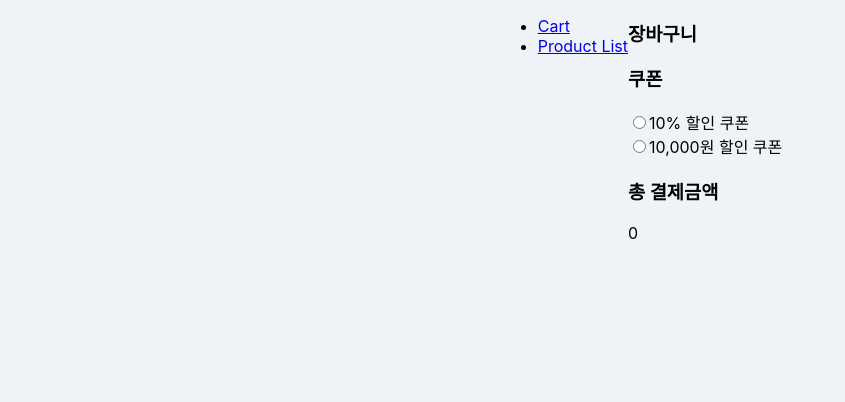
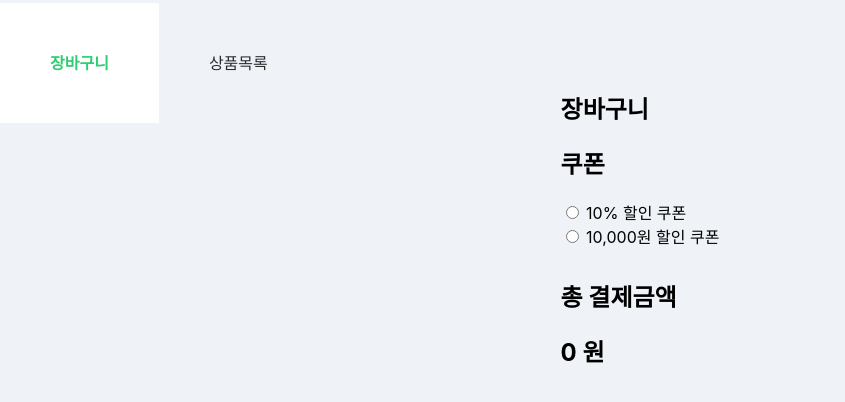
Before and after one commit to shkimolulo/class-shopping-bag, a React (Create React App) app: page /cart in a window 1280 px wide. Shown: the top 402 px of the page, without its empty margins (0-845 px from the left). Built offline with nearby package versions, Linux system fonts and the light colour scheme.

Commit message:
결제에 포함할 것 선택

```diff
--- a/package.json
+++ b/package.json
@@ -6,9 +6,12 @@
     "@testing-library/jest-dom": "^5.11.4",
     "@testing-library/react": "^11.1.0",
     "@testing-library/user-event": "^12.1.10",
+    "bootstrap": "^4.6.0",
     "cross-env": "^7.0.3",
     "react": "^17.0.1",
+    "react-bootstrap": "^1.4.3",
     "react-dom": "^17.0.1",
+    "react-pagination-library": "^0.1.14",
     "react-router-dom": "^5.2.0",
     "react-scripts": "4.0.2",
     "web-vitals": "^1.0.1"
--- a/src/Components/App.css
+++ b/src/Components/App.css
@@ -1,5 +1,40 @@
 * {
   box-sizing: border-box;
+}
+
+.header {
+  padding-top:50px;
+  position: absolute;
+  width: 100%;
+}
+
+.header__nav {
+  padding: 50px;
+  background-color: #eff3f7;
+  color: #2c2c2c;
+  text-decoration: none;
+}
+
+.header__active_nav {
+  padding: 50px;
+  background-color: #ffffff;
+  font-weight: bold;
+  color: #2fcc71;
+  text-decoration: none;
+}
+
+ul {
+  list-style-type: none;
+  margin: 0;
+  padding: 0;
+}
+
+li {
+  display: inline;
+  background-color: #ffffff;
+  padding: 50px;
+  font-family: -apple-system, BlinkMacSystemFont, "Segoe UI", RRoboto, Oxygen, -apple-system, BlinkMacSystemFont, 'Segoe UI', Roboto, Oxygen, Ubuntu, Cantarell, 'Open Sans', 'Helvetica Neue', sans-serif;
+  font-weight: 300;
 }
 
 body {
@@ -7,21 +42,11 @@ body {
   padding: 0;
   font-family: -apple-system, BlinkMacSystemFont, "Segoe UI", RRoboto, Oxygen, -apple-system, BlinkMacSystemFont, 'Segoe UI', Roboto, Oxygen, Ubuntu, Cantarell, 'Open Sans', 'Helvetica Neue', sans-serif;
   background-color: #eff3f7;
-  height: 100%;
 }
 
 html, body, #root, .container {
-  height: 100%;
   display: flex;
   justify-content: center;
-}
-
-.loader {
-  width: 100%;
-  height: 100%;
-  display: flex;
-  justify-content: center;
-  align-items: center;
 }
 
 .products {
@@ -30,13 +55,12 @@ html, body, #root, .container {
   align-items: flex-start;
   flex-wrap: wrap;
   padding: 70px;
-  /* padding-top:  */
-  width: 80%;
+  width: 100%;
 }
 
 .products .product {
-  width: 45%;
-  background-color: white;
+  width: 100%;
+  background-color: #ffffff;
   margin-bottom: 70px;
   display: flex;
   align-items: flex-start;
@@ -49,11 +73,11 @@ html, body, #root, .container {
     0 8px 16px -8px rgba(0,0,0, 0.3), 0 -6px 16px -6px rgba(0, 0, 0, 0.025);
 }
 
-.product img {
+.product .product__cover_image {
   position: relative;
-  top: -50px;
-  max-width: 120px;
+  max-width: 400px;
   margin-right: 30px;
+  margin-bottom: 30px;
   box-shadow: 0 13px 27px -5px rgba(50, 50, 93, 0.25),
     0 8px 16px -8px rgba(0,0,0, 0.3), 0 -6px 16px -6px rgba(0, 0, 0, 0.025);
 }
@@ -74,3 +98,7 @@ html, body, #root, .container {
   color: #b2b3bc;
   opacity: 0.5;
 }
+
+.cart__total_price {
+  margin-top: 30px;
+}
--- a/src/Components/App.js
+++ b/src/Components/App.js
@@ -1,26 +1,57 @@
 import React from "react";
 import { BrowserRouter as Router, Route, Switch } from "react-router-dom";
 import ProductItem from "./ProductItem";
-import Cart from "../Screens/Cart";
-import Header from './Header';
-import productItems from "../productItems";
-import coupons from "../coupons";
-import Coupon from "./Coupon";
+import Cart from "./Cart";
+import Header from "./Header";
+import productItems from "../api/productItems";
+import Pagination from "react-pagination-library";
 import "./App.css"
+import "react-pagination-library/build/css/index.css";
 
 class App extends React.Component {
   constructor() {
     super();
+
+    this.sortProductItemsByScore(productItems);
+    const dataOfPerPage = 5;
+    let chunkedProductItems = this.chunkProductItems(dataOfPerPage);
+
     this.state = {
       cartItems: [],
-      payingCartItems: [],
-      usingCouponItem: [],
+      currentPage: 1,
+      currentDataOfPage: chunkedProductItems[0],
+      chunkedProductItems: chunkedProductItems,
     };
+
+    this.chunkProductItems = this.chunkProductItems.bind(this);
     this.handleAddToCart = this.handleAddToCart.bind(this);
     this.handleRemoveFromCart = this.handleRemoveFromCart.bind(this);
-    this.handleCouponCheckboxChange = this.handleCouponCheckboxChange.bind(this);
     this.setCartItems = this.setCartItems.bind(this);
-    this.calculateTotalPrice = this.calculateTotalPrice.bind(this);
+    this.changeCurrentPage = this.changeCurrentPage.bind(this);
+  }
+  sortProductItemsByScore(productItems) {
+    productItems.sort(function (a, b) {
+      if (a.score < b.score) {
+        return 1;
+      }
+      if (a.score > b.score) {
+        return -1;
+      }
+      return 0;
+    });
+  }
+  chunkProductItems(size) {
+    const chunked = [];
+    let index = 0;
+
+    while (index < productItems.length) {
+      chunked.push(productItems.slice(index, index + size));
+      index += size;
+    }
+
+    this.setState({ chunkedProductItems: chunked });
+
+    return chunked;
   }
   handleAddToCart(selectedProduct) {
     let { cartItems } = this.state;
@@ -32,9 +63,7 @@ class App extends React.Component {
     selectedProduct.quantity = 1;
     cartItems.push(selectedProduct);
 
-    this.setState({
-      cartItems: cartItems,
-    });
+    this.setState({ cartItems: cartItems });
   }
   handleRemoveFromCart(selectedProduct) {
     let { cartItems } = this.state;
@@ -46,15 +75,7 @@ class App extends React.Component {
       cartItems.splice(index, 1);
     }
 
-    this.setState({
-      cartItems: cartItems,
-    });
-  }
-  handleCouponCheckboxChange(event) {
-    const target = event.target;
-    const targetCoupon = coupons.find(item => item.title === target.value);
-
-    this.setState({ usingCouponItem: targetCoupon });
+    this.setState({ cartItems: cartItems });
   }
   isInCart(id) {
     let { cartItems } = this.state;
@@ -63,73 +84,35 @@ class App extends React.Component {
       return item.id === id;
     });
   }
-  calculateTotalPrice() {
-    let { cartItems, usingCouponItem } = this.state;
-    let totalPrice = 0;
+  setCartItems(cartItems) {
+    this.setState({ cartItems: cartItems });
+  }
+  changeCurrentPage(numPage) {
+    let { chunkedProductItems } = this.state;
 
-    cartItems.forEach(item => {
-      totalPrice += item.price * item.quantity;
-    });
-
-    let totalPriceOfAvailableCoupon = 0;
-    let totalPriceOfNotAvailableCoupon = 0;
-
-    if (usingCouponItem.type === 'amount') {
-      if (totalPriceOfAvailableCoupon === 0 && totalPriceOfNotAvailableCoupon === 0)
-        cartItems.forEach(cartItem => {
-          if (cartItem.availableCoupon !== false) {
-            totalPriceOfAvailableCoupon += cartItem.price;
-          } else {
-            totalPriceOfNotAvailableCoupon += cartItem.price;
-          }
-        })
-
-        let isLessThanDiscountAmount = totalPriceOfAvailableCoupon - usingCouponItem.discountAmount < 0
-        if (isLessThanDiscountAmount) {
-          totalPriceOfAvailableCoupon = 0;
-        } else {
-          totalPriceOfAvailableCoupon -= usingCouponItem.discountAmount;
-        }
-        totalPrice = totalPriceOfAvailableCoupon + totalPriceOfNotAvailableCoupon;
-    } else if (usingCouponItem.type === 'rate') {
-      cartItems.forEach(cartItem => {
-        if (cartItem.availableCoupon !== false) {
-          totalPriceOfAvailableCoupon += cartItem.price;
-        } else {
-          totalPriceOfNotAvailableCoupon += cartItem.price;
-        }
-      })
-
-      totalPriceOfAvailableCoupon = totalPriceOfAvailableCoupon * (100 - usingCouponItem.discountRate) * 0.01
-      totalPrice = totalPriceOfAvailableCoupon + totalPriceOfNotAvailableCoupon;
-    }
-
-    return totalPrice;
-  }
-  setCartItems(cartItems) {
-    this.setState({
-      cartItems: cartItems,
-    })
-  }
+    this.setState({ currentPage: numPage });
+    this.setState({ currentDataOfPage: chunkedProductItems[numPage - 1] });
+  };
   render() {
-    let { cartItems } = this.state;
+    let { cartItems, currentPage, currentDataOfPage, chunkedProductItems } = this.state;
 
     return (
-      <section className="container">
+      <div className="container">
         <Router>
           <Header />
+          <section>
+          <div className="products">
             <Switch>
               <Route
                 exact
                 path="/products"
                 render={props => {
                   return (
-                    <div className="products">
-                      <h1>상품 목록</h1>
                     <div>
+                      <h1>상품목록</h1>
                       {
-                          productItems.map(productItem => {
-                            return <div key={productItem.id}>
+                        currentDataOfPage.map(productItem => {
+                          return <div key={productItem.id} className="product">
                             <ProductItem
                               id={productItem.id}
                               title={productItem.title}
@@ -140,16 +123,21 @@ class App extends React.Component {
                               {
                                 this.isInCart(productItem.id)
                                 ? <button onClick={() => this.handleRemoveFromCart(productItem)}>
-                                  빼기
+                                  <img alt="장바구니 빼기" src="http://simpleicon.com/wp-content/uploads/Shopping-Cart-10-64x64.png"></img>
                                 </button>
                                 : <button onClick={() => this.handleAddToCart(productItem)}>
-                                  담기
+                                  <img alt="장바구니 담기" src="http://simpleicon.com/wp-content/uploads/Shopping-Cart-15-64x64.png"></img>
                                 </button>
                               }
                           </div>
                         })
                       }
-                      </div>
+                      <Pagination
+                        currentPage={currentPage}
+                        totalPages={chunkedProductItems.length}
+                        changeCurrentPage={this.changeCurrentPage}
+                        theme="bottom-border"
+                      />
                     </div>
                   );
                 }}
@@ -159,37 +147,18 @@ class App extends React.Component {
                 path="/cart"
                 render={props => {
                   return (
-                  <section>
+                    <div>
                       <h1>장바구니</h1>
                       <Cart productItems={cartItems} setCartItems={this.setCartItems}/>
-                    <h1>쿠폰</h1>
-                    <form>
-                    {
-                      coupons.map(coupon => {
-                        return (
-                          <span key={coupon.title}>
-                            <input
-                              name="isSelectedCoupon"
-                              type="radio"
-                              value={coupon.title}
-                              onChange={this.handleCouponCheckboxChange}
-                            />
-                            <Coupon title={coupon.title}></Coupon>
-                            <br/>
-                          </span>
-                        );
-                      })
-                    }
-                    </form>
-                    <h1>총 결제금액</h1>
-                    <div>{this.calculateTotalPrice()}</div>
-                  </section>
+                    </div>
                   );
                 }}
               />
             </Switch>
+          </div>
+          </section>
         </Router>
-      </section>
+      </div>
     )
   }
 }
--- /dev/null
+++ b/src/Components/Cart.js
@@ -0,0 +1,177 @@
+import React from "react"
+import ProductItem from "../components/ProductItem"
+import coupons from "../api/coupons";
+import Coupon from "./Coupon";
+
+class Cart extends React.Component {
+  constructor(props) {
+    super(props);
+    this.state = {
+      productItems: this.props.productItems,
+      payingCartItems: [],
+      usingCouponItem: [],
+    }
+
+    this.handleCouponRadioChange = this.handleCouponRadioChange.bind(this);
+    this.plusProductItemQuantity = this.plusProductItemQuantity.bind(this);
+    this.minusProductItemQuantity = this.minusProductItemQuantity.bind(this);
+    this.changeProductItemQuantity = this.changeProductItemQuantity.bind(this);
+    this.handlePayingCartItemCheckboxChange = this.handlePayingCartItemCheckboxChange.bind(this);
+    this.calculateTotalPrice = this.calculateTotalPrice.bind(this);
+  }
+  handleCouponRadioChange(event) {
+    const target = event.target;
+    const targetCoupon = coupons.find(item => item.title === target.value);
+
+    this.setState({ usingCouponItem: targetCoupon });
+    this.calculateTotalPrice();
+  }
+  plusProductItemQuantity(productItem) {
+    productItem.quantity++;
+    this.changeProductItemQuantity(productItem);
+  }
+  minusProductItemQuantity(productItem) {
+    if (productItem.quantity - 1 < 1) {
+      alert("최소 1개 수량이 지정되어야 합니다.");
+      return;
+    }
+    productItem.quantity--;
+    this.changeProductItemQuantity(productItem);
+  }
+  changeProductItemQuantity(productItem) {
+    let { payingCartItems } = this.state;
+    let index = payingCartItems.findIndex(item => {
+      return item.id === productItem.id;
+    });
+
+    if (index > -1) {
+      payingCartItems[index] = productItem;
+    }
+
+    this.setState({ payingCartItems: payingCartItems });
+    this.calculateTotalPrice();
+  }
+  handlePayingCartItemCheckboxChange(event) {
+    const target = event.target;
+    let { payingCartItems, productItems } = this.state;
+
+    let isExistent = payingCartItems.some(item => {
+      return item.id === target.value;
+    });
+    let isNotExistent = ! isExistent;
+
+    if (isNotExistent && target.checked) {
+      let index = productItems.findIndex(item => {
+        return item.id === target.value;
+      });
+      payingCartItems.push(productItems[index]);
+    }
+
+    if (isExistent && ! target.checked) {
+      let index = payingCartItems.findIndex(item => {
+        return item.id === target.value;
+      });
+      payingCartItems.splice(index, 1);
+    }
+
+    this.setState({ payingCartItems: payingCartItems });
+  }
+  calculateTotalPrice() {
+    let { payingCartItems, usingCouponItem } = this.state;
+    let totalPrice = 0;
+
+    payingCartItems.forEach(item => {
+      item.totalPrice = 0;
+      item.totalPrice += item.price * item.quantity;
+      totalPrice += item.totalPrice;
+    });
+
+    let totalPriceOfAvailableCoupon = 0;
+    let totalPriceOfNotAvailableCoupon = 0;
+
+    payingCartItems.forEach(item => {
+      if (item.availableCoupon !== false) {
+        totalPriceOfAvailableCoupon += item.totalPrice;
+      } else {
+        totalPriceOfNotAvailableCoupon += item.totalPrice;
+      }
+    });
+
+    if (usingCouponItem.type === 'amount') {
+      let isLessThanDiscountAmount = totalPriceOfAvailableCoupon - usingCouponItem.discountAmount < 0
+      if (isLessThanDiscountAmount) {
+        totalPriceOfAvailableCoupon = 0;
+      } else {
+        totalPriceOfAvailableCoupon -= usingCouponItem.discountAmount;
+      }
+      totalPrice = totalPriceOfAvailableCoupon + totalPriceOfNotAvailableCoupon;
+    } else if (usingCouponItem.type === 'rate') {
+      totalPriceOfAvailableCoupon = totalPriceOfAvailableCoupon * (100 - usingCouponItem.discountRate) * 0.01
+      totalPrice = Math.floor(totalPriceOfAvailableCoupon + totalPriceOfNotAvailableCoupon);
+    }
+
+    let reg = /(^[+-]?\d+)(\d{3})/;
+    let n = (totalPrice + '');
+
+    while (reg.test(n)) {
+      n = n.replace(reg, `$1,$2`);
+    }
+
+    return n;
+  }
+  render() {
+    const { productItems } = this.props;
+
+    return (
+      <div>
+        {
+          productItems.map(productItem => {
+            return <div key={productItem.id} className="product">
+              <input
+                type="checkbox"
+                value={productItem.id}
+                onChange={this.handlePayingCartItemCheckboxChange}
+              />
+              <ProductItem
+                id={productItem.id}
+                title={productItem.title}
+                coverImage={productItem.coverImage}
+                price={productItem.price}
+              />
+              <div>
+                <button onClick={() => this.minusProductItemQuantity(productItem)}>-</button>
+                <span> {productItem.quantity} </span>
+                <button onClick={() => this.plusProductItemQuantity(productItem)}>+</button>
+              </div>
+            </div>
+          })
+        }
+        <h1>쿠폰</h1>
+        <form>
+        {
+          coupons.map(coupon => {
+            return (
+              <span key={coupon.title}>
+                <input
+                  name="isSelectedCoupon"
+                  type="radio"
+                  value={coupon.title}
+                  onChange={this.handleCouponRadioChange}
+                />
+                <Coupon title={coupon.title}></Coupon>
+                <br/>
+              </span>
+            );
+          })
+        }
+        </form>
+        <div className="cart__total_price">
+          <h1>총 결제금액</h1>
+          <div><h2>{this.calculateTotalPrice()} 원</h2></div>
+        </div>
+      </div>
+    );
+  }
+}
+
+export default Cart;
--- a/src/Components/Coupon.js
+++ b/src/Components/Coupon.js
@@ -6,7 +6,7 @@ class Coupon extends React.Component {
     let title = this.props.title;
 
     return (
-        <span>{title}</span >
+        <span> {title}</span>
     );
   }
 }
--- a/src/Components/Header.js
+++ b/src/Components/Header.js
@@ -1,12 +1,10 @@
 import React from 'react';
-import { Link } from "react-router-dom";
+import { NavLink } from "react-router-dom";
 
 const Header = () => (
-	<div>
-    	<ul>
-    		<li><Link to="/cart">Cart</Link></li>
-        <li><Link to="/products">Product List</Link></li>
-    	</ul>
+	<div className="header">
+      <NavLink exact to="/cart" className="header__nav" activeClassName="header__active_nav">장바구니</NavLink>
+      <NavLink to="/products" className="header__nav" activeClassName="header__active_nav" >상품목록</NavLink>
 	</div>
 )
 
--- a/src/Components/ProductItem.js
+++ b/src/Components/ProductItem.js
@@ -1,6 +1,5 @@
 import React from "react"
 import PropTypes from "prop-types"
-import "./ProductItem.css"
 
 class ProductItem extends React.Component {
   constructor(props) {
@@ -13,7 +12,7 @@ class ProductItem extends React.Component {
     let n = (number + '');
 
     while (reg.test(n)) {
-      n = n.replace(reg, '$1' + ',' + '$2');
+      n = n.replace(reg, `$1,$2`);
     }
 
     return n;
@@ -24,13 +23,13 @@ class ProductItem extends React.Component {
     let price = this.numberToWon(this.props.price);
 
     return (
-      <div className="product">
-        <img src={coverImage} alt={title} title={title}/>
+      <div>
+        <img className="product__cover_image" src={coverImage} alt={title} title={title}/>
         <div className="product__data">
           <h3 className="product__title">{title}</h3>
           <h3 className="product__price">{price} 원</h3>
         </div>
-      </div >
+      </div>
     );
   }
 }
--- a/src/Screens/Cart.js
+++ /dev/null
@@ -1,70 +0,0 @@
-import React from "react"
-import PropTypes from "prop-types"
-import ProductItem from "../components/ProductItem"
-
-class Cart extends React.Component {
-  constructor(props) {
-    super(props);
-    this.state = {
-      productItems: this.props.productItems,
-    }
-  }
-  plusProductItemQuantity(productItem) {
-    productItem.quantity++;
-    this.changeProductItemQuantity(productItem);
-  }
-  minusProductItemQuantity(productItem) {
-    if (productItem.quantity - 1 < 1) {
-      alert("최소 1개 수량이 지정되어야 합니다.");
-      return;
-    }
-    productItem.quantity--;
-    this.changeProductItemQuantity(productItem);
-  }
-  changeProductItemQuantity(productItem) {
-    let { productItems } = this.state;
-    let index = productItems.findIndex(item => {
-      return item.id === productItem.id;
-    });
-
-    if (index > -1) {
-      productItems[index] = productItem;
-    }
-
-    this.setState({ productItems: productItems});
-    this.props.setCartItems(productItems);
-  }
-  render() {
-    const { productItems } = this.props;
-
-    return (
-      <div>
-        {
-          productItems.map(productItem => {
-            return <div key={productItem.id}>
-              <ProductItem
-                id={productItem.id}
-                title={productItem.title}
-                coverImage={productItem.coverImage}
-                price={productItem.price}
-              />
-              <button onClick={() => this.minusProductItemQuantity(productItem)}>
-                -
-              </button>
-              <span> {productItem.quantity} </span>
-              <button onClick={() => this.plusProductItemQuantity(productItem)}>
-                +
-              </button>
-            </div>
-          })
-        }
-      </div>
-    );
-  }
-}
-
-Cart.propTypes = {
-  cartItems: PropTypes.array
-}
-
-export default Cart;
```
Also changed, not shown: src/Components/ProductItem.css (deleted), src/api/coupons.js (renamed from src/coupons.js), src/api/productItems.js (renamed from src/productItems.js), 1 other file (tests, documents, lock files or other folders). Lines whose indentation alone changed are shown as unchanged.
